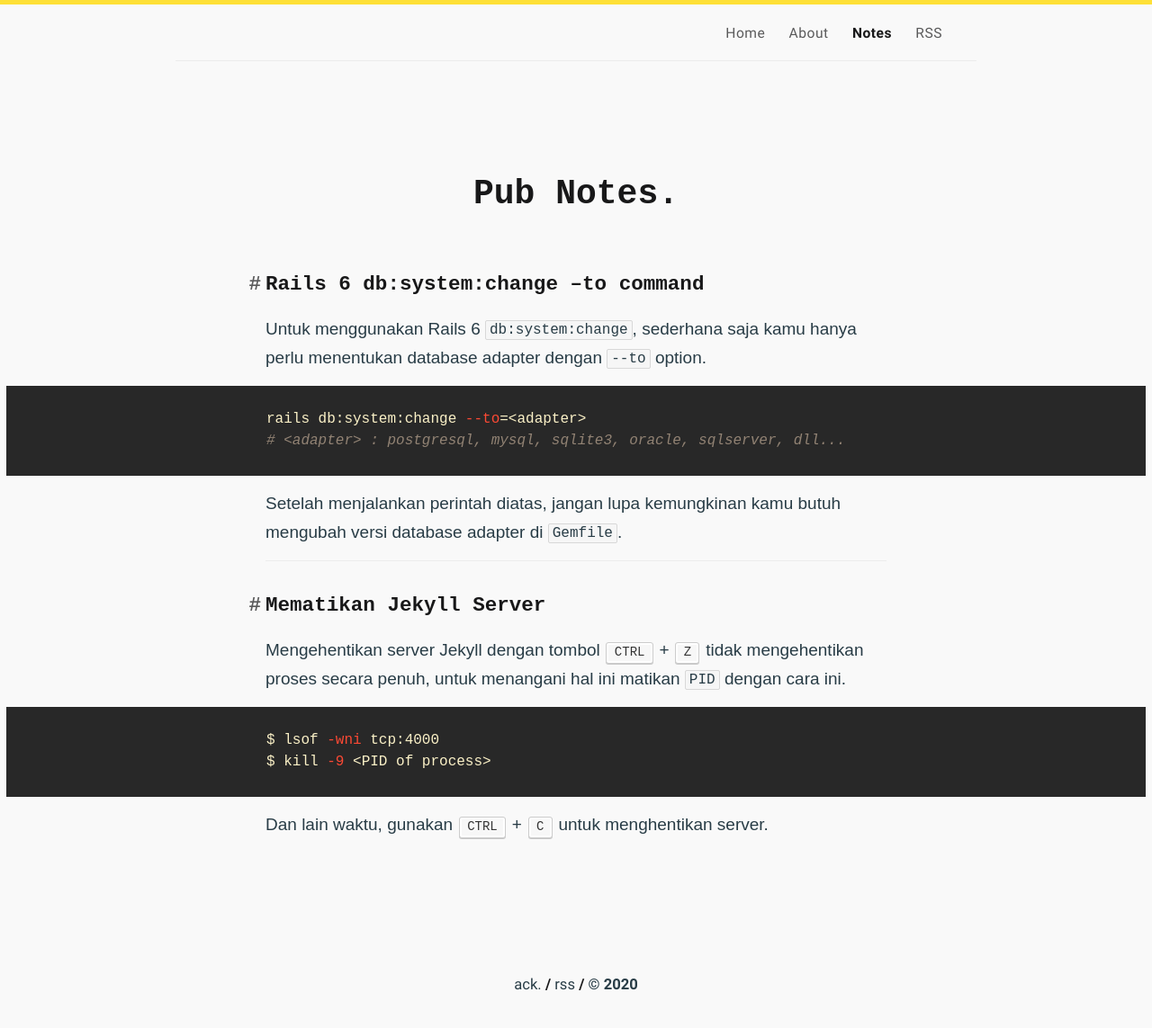
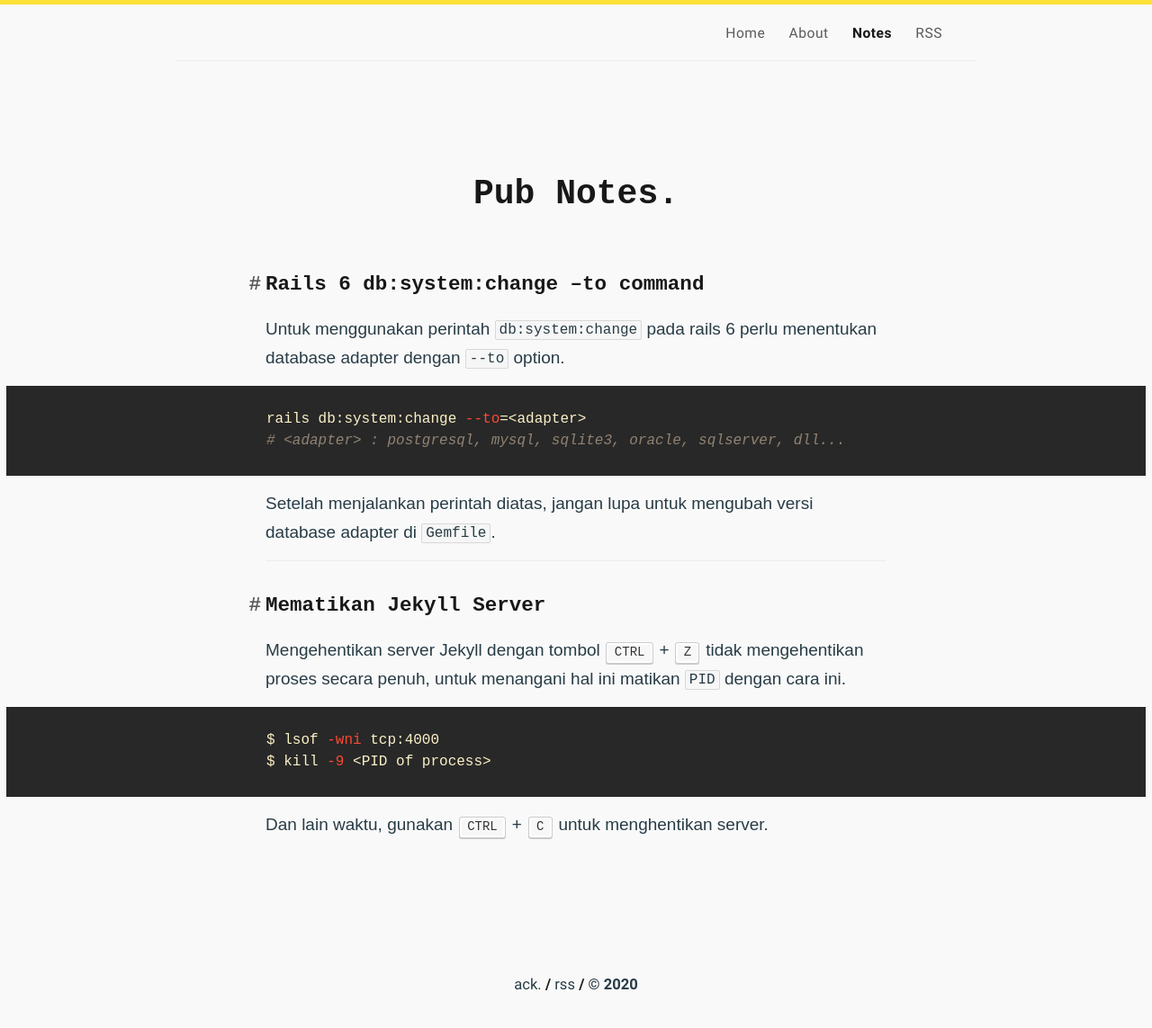
Before and after one commit to piharpi/piharpi.com, a Jekyll site: the page built from notes.md, in a window 1280 px wide. Shown: the whole page at 90% size. Built offline with Jekyll 4.4.1, drawn with Linux system fonts in a browser that asks for light colours; some web fonts are replaced.

Commit message:
update notes

````diff
--- a/notes.md
+++ b/notes.md
@@ -8,14 +8,14 @@ comments: false
 
 #### Rails 6 db:system:change --to command
 
-Untuk menggunakan Rails 6 `db:system:change`, sederhana saja kamu hanya perlu menentukan database adapter dengan `--to` option.
+Untuk menggunakan perintah `db:system:change` pada rails 6 perlu menentukan database adapter dengan `--to` option.
 
 ```bash
 rails db:system:change --to=<adapter>
 # <adapter> : postgresql, mysql, sqlite3, oracle, sqlserver, dll...
 ```
 
-Setelah menjalankan perintah diatas, jangan lupa kemungkinan kamu butuh mengubah versi database adapter di `Gemfile`.
+Setelah menjalankan perintah diatas, jangan lupa untuk mengubah versi database adapter di `Gemfile`.
 
 ---
 
````
